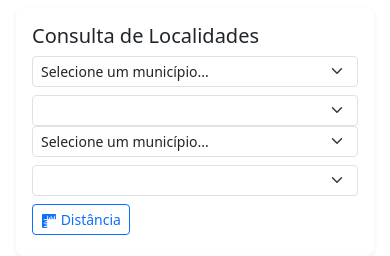
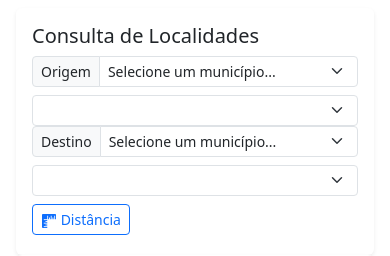
Before and after one commit to wagnerlopes/patagonia, a Spring app: template src/main/resources/templates/geomap.html in a window 390 px wide. Shown: the part 71-327 px from the top of the page. Run offline with Thymeleaf, Linux system fonts and the light colour scheme; the template is opened without the code that fills it, so the values that code supplies are empty.

Commit message:
Melhoria do layout html do geomap

```diff
--- a/src/main/resources/templates/geomap.html
+++ b/src/main/resources/templates/geomap.html
@@ -36,11 +36,14 @@
 
       <div class="row g-2 align-items-end">
 
-        <div class="col-md-3">
+        <div class="col-md-3 form-group">
+          <div class="input-group input-group-sm">
+            <span class="input-group-text">Origem</span>
             <select id="munOri" name="munOri" class="form-select form-select-sm">
               <option value="">Selecione um município...</option>
               <option th:each="m : ${allMunicipios}" th:value="${m.key}" th:text="${m.value}"></option>
             </select>
+          </div>
         </div>
 
         <div class="col-md-3 form-group">
@@ -51,11 +54,14 @@
 
       <div class="row g-2 align-items-end">
 
-        <div class="col-md-3">
+        <div class="col-md-3 form-group">
+          <div class="input-group input-group-sm">
+            <span class="input-group-text">Destino</span>
             <select id="munDes" name="munDes" class="form-select form-select-sm">
               <option value="">Selecione um município...</option>
               <option th:each="m : ${allMunicipios}" th:value="${m.key}" th:text="${m.value}"></option>
             </select>
+          </div>
         </div>
 
         <div class="col-md-3 form-group">
```
Lines whose indentation alone changed are shown as unchanged.
